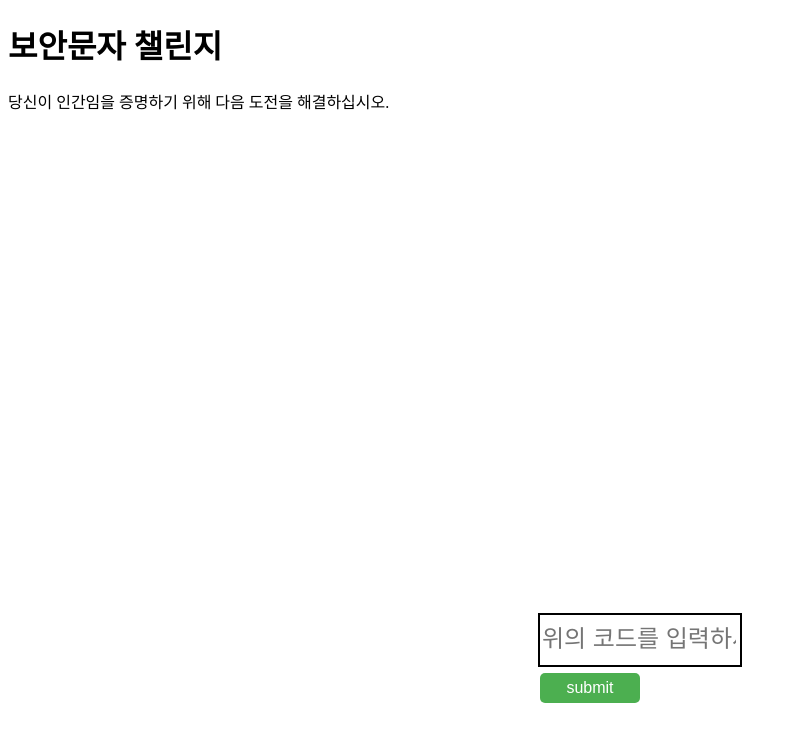
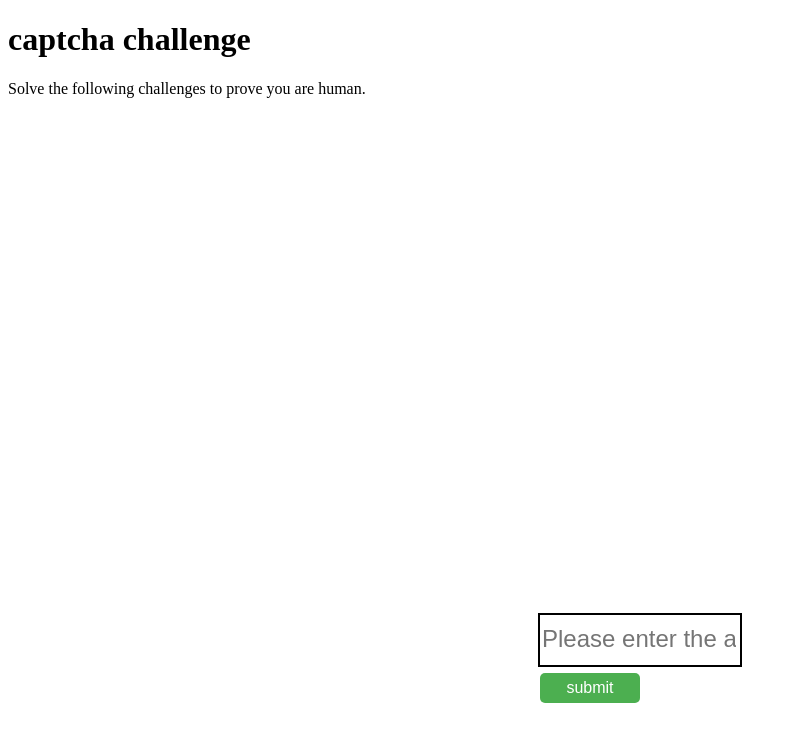
Before and after one commit to gerencia00/domain, a Flask app: template templates/captcha.html in a window 1280 px wide. Shown: the top 742 px of the page, without its empty margins (0-796 px from the left). Run offline with Flask 2, Linux system fonts and the light colour scheme; the template is opened without the code that fills it, so the values that code supplies are empty.

Commit message:
Update captcha.html

```diff
--- a/templates/captcha.html
+++ b/templates/captcha.html
@@ -1,7 +1,7 @@
 <!DOCTYPE html>
 <html>
   <head>
-    <title>보안문자 챌린지</title>
+    <title>captcha challenge</title>
     <script src="https://code.jquery.com/jquery-3.6.0.min.js"></script>
     <style>
       #captcha-container {
@@ -47,14 +47,14 @@
     </style>
   </head>
   <body>
-    <h1>보안문자 챌린지</h1>
-    <p>당신이 인간임을 증명하기 위해 다음 도전을 해결하십시오.</p>
+    <h1>captcha challenge</h1>
+    <p>Solve the following challenges to prove you are human.</p>
     <div id="captcha-container">
       <div id="captcha-text">{{ code }}</div>
     </div>
     <form id="captcha-form" method="POST" action="{{ url_for('captcha') }}">
       <div id="captcha-box">
-        <input id="captcha-input" type="text" placeholder="위의 코드를 입력하세요." name="code" required>
+        <input id="captcha-input" type="text" placeholder="Please enter the above code." name="code" required>
         <input type="hidden" name="web" value="{{ request.args.get('web') }}">
         <br>
         <button id="captcha-submit" type="submit">submit</button>
@@ -62,7 +62,7 @@
     </form>
     {% if error %}
     <br>
-    <p id="captcha-message" style="color: red;">죄송합니다. 잘못된. 다시 시도해 주세요.</p>
+    <p id="captcha-message" style="color: red;">sorry. wrong. please try again.</p>
     {% endif %}
     <script>
       // Check if the user input matches the code
@@ -75,7 +75,7 @@
           // Submit the form
           captchaForm.submit();
         } else {
-          message.innerText = '죄송합니다. 잘못된. 다시 시도해 주세요.';
+          message.innerText = 'sorry. wrong. please try again.';
           message.style.color = 'red';
           captchaInput.value = '';
         }
```
